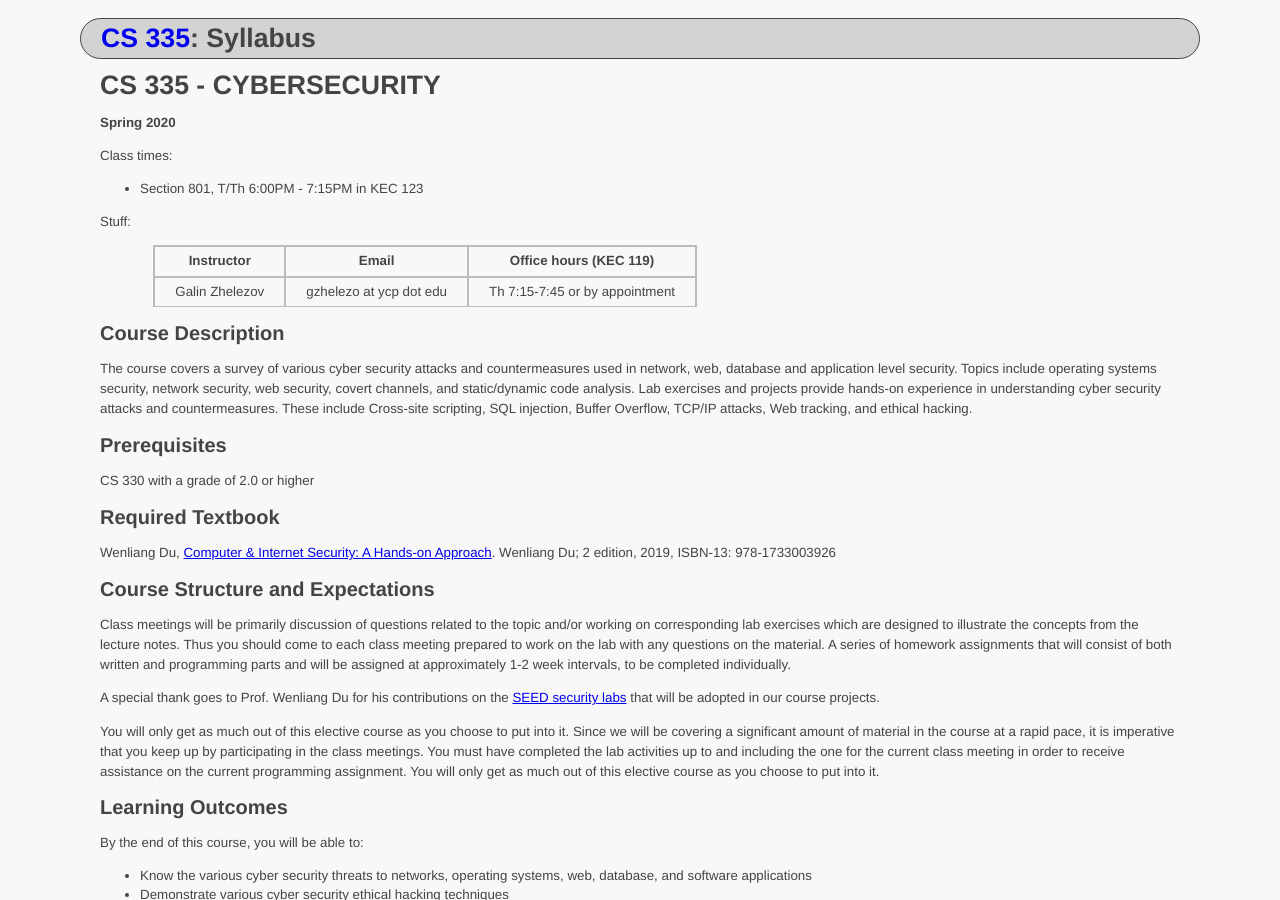
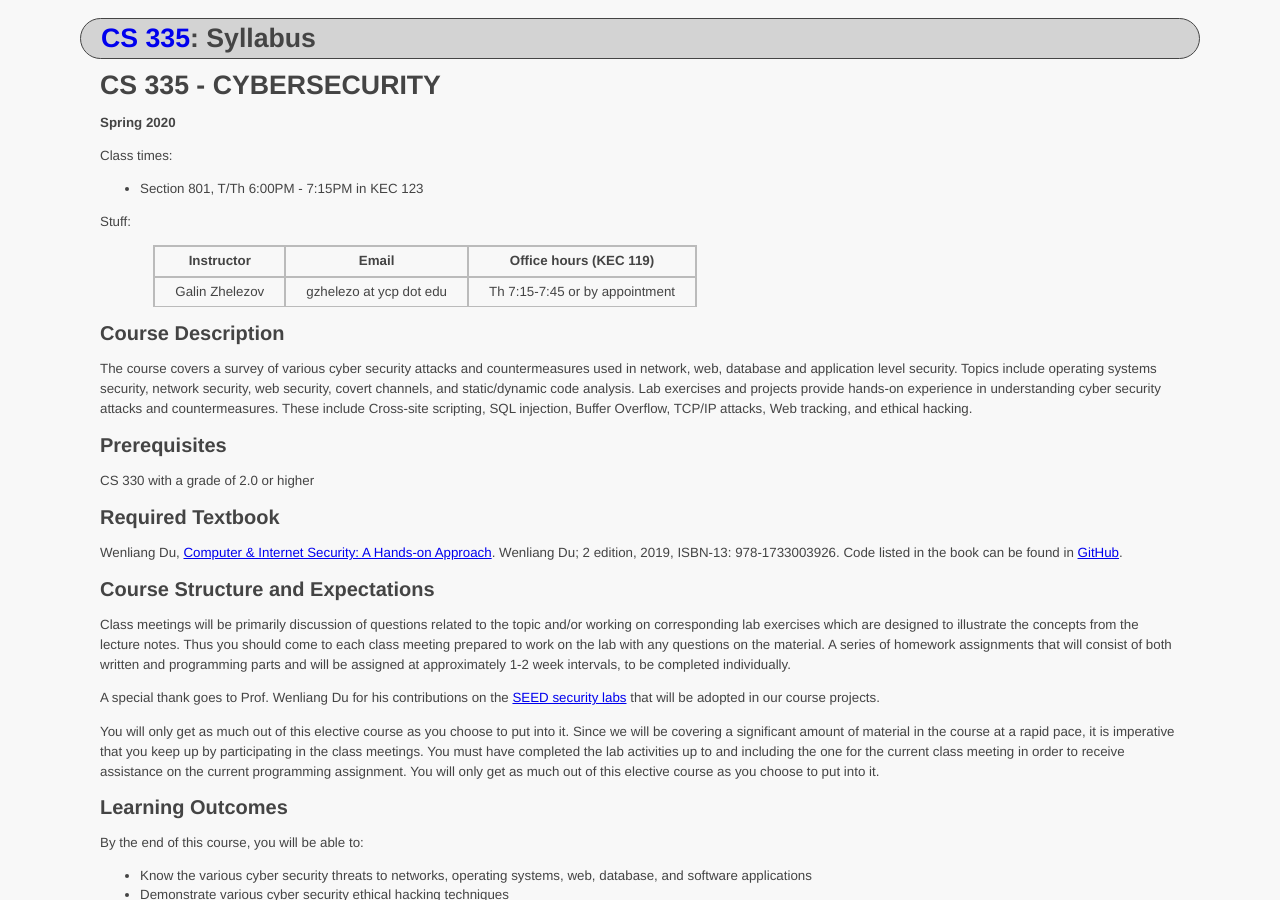
Before and after one commit to ycpcs/cs335-spring2020, a Jekyll site: the page built from syllabus/index.md, in a window 1280 px wide and 900 px high. Built offline with Jekyll 4.4.1, drawn with Linux system fonts in a browser that asks for light colours.

Commit message:
Update index.md

```diff
--- a/syllabus/index.md
+++ b/syllabus/index.md
@@ -30,7 +30,7 @@ CS 330 with a grade of 2.0 or higher
 
 Required Textbook
 -----------------
-Wenliang Du, <a href="https://www.amazon.com/Computer-Internet-Security-Hands-Approach/dp/1733003924">Computer & Internet Security: A Hands-on Approach</a>. Wenliang Du; 2 edition, 2019, ISBN-13: 978-1733003926
+Wenliang Du, <a href="https://www.amazon.com/Computer-Internet-Security-Hands-Approach/dp/1733003924">Computer & Internet Security: A Hands-on Approach</a>. Wenliang Du; 2 edition, 2019, ISBN-13: 978-1733003926. Code listed in the book can be found in [GitHub](https://github.com/kevin-w-du/BookCode).
 
 Course Structure and Expectations
 ---------------------------------
```
